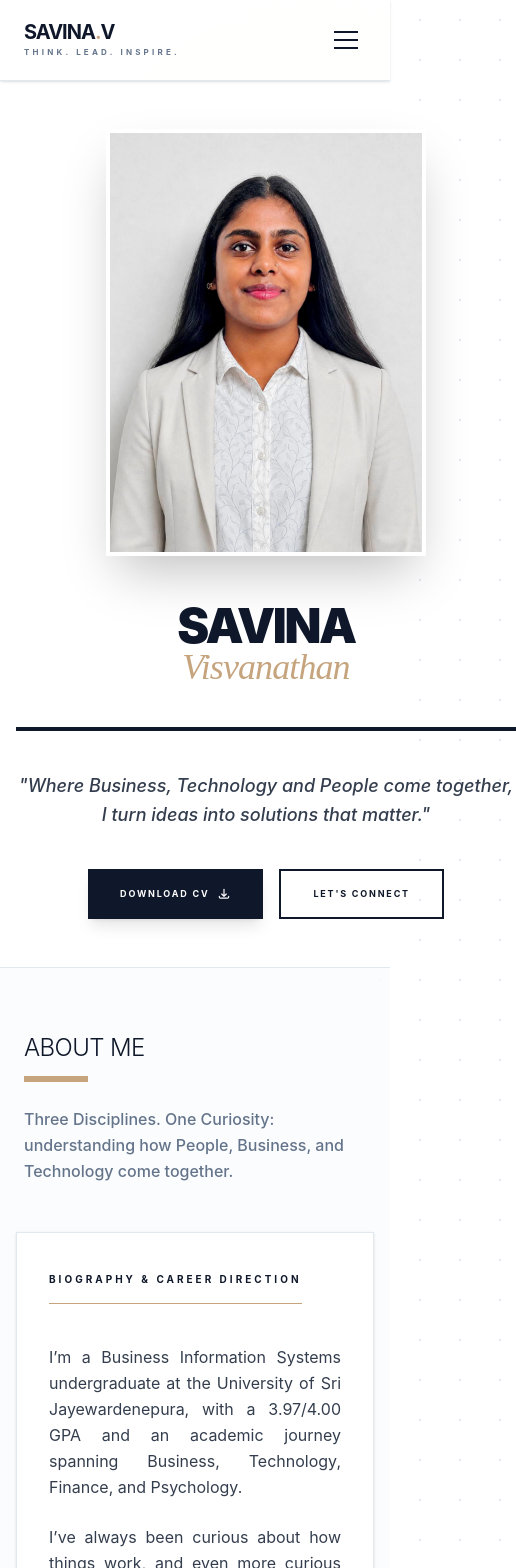
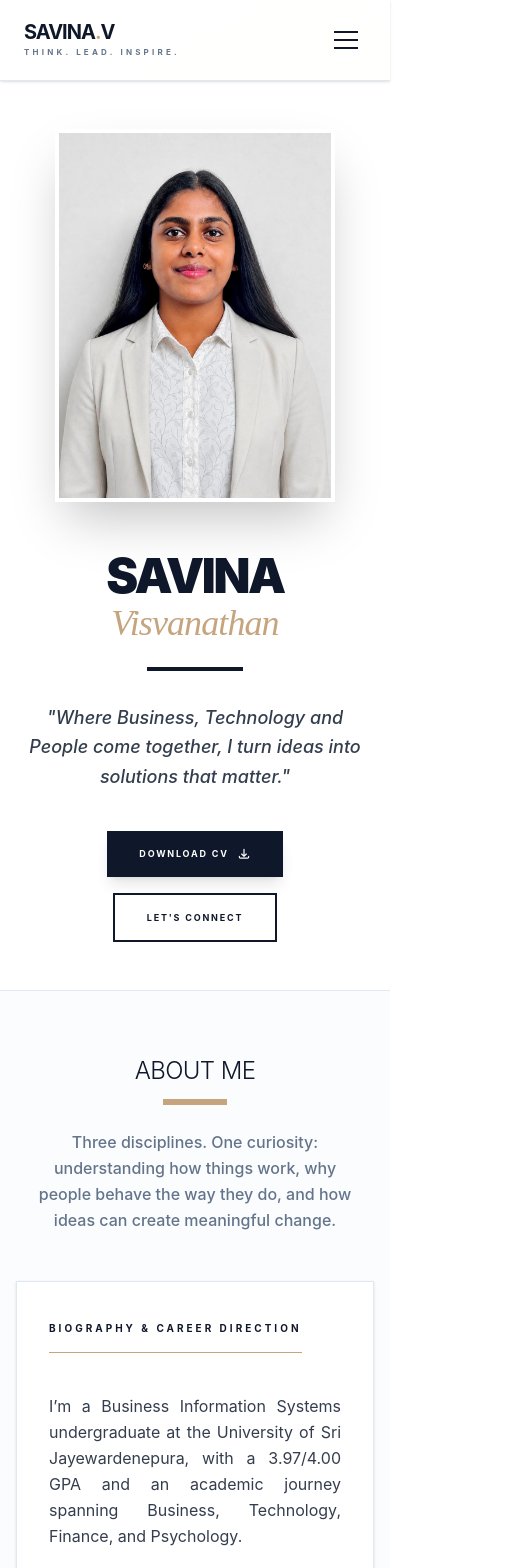
Before and after one commit to Savina2302/savina-portfolio, a React (Vite) app: page / in a window 390 px wide. Shown: the top 1568 px of the page, 516 px wide, since content can reach past the window. Built offline with nearby package versions, Linux system fonts and the light colour scheme.

Commit message:
Corrected alignment issues

```diff
--- a/src/App.jsx
+++ b/src/App.jsx
@@ -3,13 +3,13 @@ import React, { useState, useEffect } from 'react';
 // --- SHARED COMPONENTS ---
 
 const SectionHeader = ({ title, subtitle, light }) => (
-  <div className="mb-12 lg:mb-20 relative reveal px-2">
+  <div className="mb-12 lg:mb-20 relative reveal px-4 text-center lg:text-left">
     <h2 className={`text-2xl lg:text-4xl font-light tracking-tight uppercase ${light ? 'text-white' : 'text-brand-dark'}`}>
       {title}
     </h2>
-    <div className="h-1.5 w-16 bg-brand-accent mt-3"></div>
+    <div className="h-1.5 w-16 bg-brand-accent mt-3 mx-auto lg:mx-0"></div>
     {subtitle && (
-      <p className={`mt-6 text-base lg:text-lg font-medium leading-relaxed ${light ? 'text-slate-300' : 'text-brand-muted'} max-w-full lg:whitespace-nowrap overflow-hidden text-ellipsis`}>
+      <p className={`mt-6 text-base lg:text-lg font-medium leading-relaxed ${light ? 'text-slate-300' : 'text-brand-muted'} lg:whitespace-nowrap`}>
         {subtitle}
       </p>
     )}
@@ -149,7 +149,7 @@ const App = () => {
 
       {/* NAVIGATION */}
       {/* NAVIGATION */}
-      <nav className="sticky top-0 z-50 bg-white/95 backdrop-blur-md border-b border-slate-200 shadow-sm">
+      <nav className="sticky top-0 z-50 bg-white/95 backdrop-blur-md border-b border-slate-200 shadow-sm transition-colors">
         <div className="max-w-7xl mx-auto h-20 lg:h-24 px-6 lg:px-8 flex items-center justify-between">
           <div className="flex flex-col flex-shrink-0">
             <span className="text-xl lg:text-2xl font-bold tracking-tighter uppercase leading-none">Savina<span className="text-brand-accent">.</span>V</span>
@@ -192,44 +192,37 @@ const App = () => {
         )}
       </nav>
 
-      <main className="relative z-10">
+      <main className="relative z-10 overflow-x-hidden">
 
         {/* --- 1. HOME --- */}
-        <section id="home" className="min-h-[85vh] lg:min-h-[90vh] flex items-center py-12 lg:py-24 bg-white relative">
-          <div className="max-w-7xl mx-auto px-4 lg:px-8 w-full reveal">
+        <section id="home" className="min-h-[90vh] flex items-center py-12 lg:py-24 bg-white relative">
+          <div className="max-w-7xl mx-auto px-6 lg:px-8 w-full reveal">
             <div className="grid lg:grid-cols-2 gap-12 lg:gap-24 items-center">
 
               <div className="order-2 lg:order-1 text-center lg:text-left">
-                <h1 className="text-5xl md:text-7xl lg:text-[8.5rem] font-black text-brand-dark leading-[0.9] mb-10 tracking-tighter uppercase">
+                <h1 className="text-5xl md:text-7xl lg:text-[8.5rem] font-black text-brand-dark leading-[1.1] lg:leading-[0.8] mb-6 lg:mb-10 tracking-tighter uppercase">
                   Savina <br />
                   <span className="text-brand-accent font-serif italic font-normal block tracking-tight capitalize text-4xl md:text-6xl lg:text-8xl lg:-mt-4 lg:ml-2">
                     Visvanathan
                   </span>
                 </h1>
-<div className="h-1 w-125 bg-brand-dark mb-10"></div>
-                <p className="text-lg lg:text-2xl text-brand-primary leading-relaxed max-w-xl mb-10 lg:mb-12 font-medium italic opacity-90 mx-auto lg:mx-0">
+                <div className="h-1 w-24 bg-brand-dark mb-8 lg:mb-10 mx-auto lg:mx-0"></div>
+                <p className="text-lg lg:text-2xl text-brand-primary leading-relaxed max-w-xl mb-10 lg:mb-12 font-medium italic opacity-90 mx-auto lg:mx-0 text-center lg:text-left">
                   "Where Business, Technology and People come together, I turn ideas into solutions that matter."
                 </p>
                 <div className="flex flex-wrap justify-center lg:justify-start gap-4 lg:gap-6">
-                  <a
-  href="/CV.pdf"
-  download="Savina_Visvanathan_CV.pdf"
-  className="px-8 lg:px-10 py-4 lg:py-5 bg-brand-dark text-white text-[9px] lg:text-[10px] font-bold tracking-[0.2em] lg:tracking-[0.3em] hover:bg-brand-accent transition-all shadow-lg flex items-center gap-2"
->
+                  <a href="/CV.pdf" download="Savina_Visvanathan_CV.pdf" className="px-8 lg:px-10 py-4 lg:py-5 bg-brand-dark text-white text-[9px] lg:text-[10px] font-bold tracking-[0.2em] lg:tracking-[0.3em] hover:bg-brand-accent transition-all shadow-lg flex items-center gap-2">
                     DOWNLOAD CV
-  {/* Download Icon */}
-  <svg className="w-3.5 h-3.5" fill="none" stroke="currentColor" viewBox="0 0 24 24">
-    <path strokeLinecap="round" strokeLinejoin="round" strokeWidth="2" d="M4 16v1a2 2 0 002 2h12a2 2 0 002-2v-1m-4-4l-4 4m0 0l-4-4m4 4V4" />
-  </svg>
+                    <svg className="w-3.5 h-3.5" fill="none" stroke="currentColor" viewBox="0 0 24 24"><path strokeLinecap="round" strokeLinejoin="round" strokeWidth="2" d="M4 16v1a2 2 0 002 2h12a2 2 0 002-2v-1m-4-4l-4 4m0 0l-4-4m4 4V4" /></svg>
                   </a>
-<a href="#contact" className="px-8 lg:px-10 py-4 lg:py-5 border-2 border-brand-dark text-brand-dark text-[9px] lg:text-[10px] font-bold tracking-[0.2em] lg:tracking-[0.3em] hover:bg-brand-dark hover:text-white transition-all">LET'S CONNECT</a>
+                  <a href="#contact" className="px-8 lg:px-10 py-4 lg:py-5 border-2 border-brand-dark text-brand-dark text-[9px] lg:text-[10px] font-bold tracking-[0.2em] lg:tracking-[0.3em] hover:bg-brand-dark hover:text-white transition-all text-center">LET'S CONNECT</a>
                 </div>
               </div>
 
               <div className="order-1 lg:order-2 flex justify-center relative">
-                <div className="relative w-full max-w-[320px] lg:max-w-lg">
+                <div className="relative w-full max-w-[280px] sm:max-w-[320px] lg:max-w-lg">
                   <div className="aspect-[3/4] bg-slate-100 border-4 lg:border-8 border-white shadow-2xl grayscale-0 lg:grayscale lg:hover:grayscale-0 transition-all duration-1000 overflow-hidden z-10 relative">
-   <img src="/images/profile.jpeg" alt="Savina" className="w-full h-full object-cover object-top" />
+                    <img src="images/profile.jpeg" alt="Savina" className="w-full h-full object-cover object-top" />
                   </div>
 
                 </div>
@@ -242,7 +235,7 @@ const App = () => {
         {/* --- 2. ABOUT ME --- */}
         <section id="about" className="py-16 lg:py-32 bg-slate-50/60 backdrop-blur-md border-y border-slate-200">
           <div className="max-w-7xl mx-auto px-4 lg:px-8">
-            <SectionHeader title="About Me" subtitle="Three Disciplines. One Curiosity: understanding how People, Business, and Technology come together." />
+            <SectionHeader title="About Me" subtitle="Three disciplines. One curiosity: understanding how things work, why people behave the way they do, and how ideas can create meaningful change." />
 
             {/* Changed from lg:grid-cols-2 to lg:grid-cols-3 to give the Bio more horizontal room */}
             <div className="grid grid-cols-1 lg:grid-cols-3 gap-12 lg:gap-16 items-start">
@@ -259,7 +252,7 @@ const App = () => {
                       I’m a Business Information Systems undergraduate at the University of Sri Jayewardenepura, with a 3.97/4.00 GPA and an academic journey spanning Business, Technology, Finance, and Psychology.
                     </p>
                     <p>
-                      I’ve always been curious about how things work, and even more curious about how they could work better. I enjoy looking beyond the obvious problem, understanding what people actually need, and turning those insights into practical solutions. Whether I’m working on a project, coordinating a team, or analysing a system, I’m drawn to the space where people, business, and technology come together.
+                      I’ve always been curious about how things work, and even more curious about how they could work better. I enjoy looking beyond the obvious problem, understanding what people actually need, and turning those insights into practical solutions. Whether I’m working on a project, coordinating a team, or analysing a system, I’m drawn to the space where business, technology and people come together.
                     </p>
                   </div>
 
@@ -512,29 +505,41 @@ const App = () => {
         </section>
 
         {/* --- 8. CONTACT --- */}
-        <section id="contact" className="py-16 lg:py-32 bg-white/60 backdrop-blur-md">
-          <div className="max-w-7xl mx-auto px-4 lg:px-8">
+        {/* --- 8. CONTACT --- */}
+        <section id="contact" className="py-16 lg:py-32 bg-white/60 backdrop-blur-md relative">
+          <div className="max-w-7xl mx-auto px-6 lg:px-8">
             <div className="mb-12 lg:mb-20 flex flex-col items-center text-center reveal">
-              <h2 className="text-2xl lg:text-3xl font-light tracking-tight uppercase text-brand-dark">Contact Me</h2>
+              <h2 className="text-2xl lg:text-3xl font-light tracking-tight uppercase text-brand-dark">
+                Contact Me
+              </h2>
               <div className="h-1.5 w-16 bg-brand-accent mt-3 mx-auto"></div>
-              <p className="mt-6 text-sm lg:text-lg font-medium text-brand-muted mx-auto text-justify lg:whitespace-nowrap">
+
+              {/* Wrapped in a container to ensure mobile safety while maintaining one-line desktop view */}
+              <div className="mt-8 space-y-2 w-full overflow-hidden">
+                <p className="text-sm lg:text-lg font-medium text-brand-muted lg:whitespace-nowrap text-center">
                   Open to Internship Opportunities, Academic Collaborations, and Professional Networking.
                 </p>
-              <p className="mt-6 text-sm lg:text-lg font-small text-brand-muted mx-auto text-justify lg:whitespace-nowrap">
-                I’m always open to meaningful conversations, new perspectives, and opportunities to learn, contribute, and grow.
+                <p className="text-xs lg:text-base text-brand-muted lg:whitespace-nowrap text-center italic opacity-80">
+                  Eager to learn from new perspectives, contribute to meaningful work, and build connections that go beyond the classroom.
                 </p>
               </div>
+            </div>
 
-            <div className="grid sm:grid-cols-2 gap-6 lg:gap-8 max-w-5xl mx-auto">
+            <div className="grid grid-cols-1 sm:grid-cols-2 gap-4 lg:gap-8 max-w-5xl mx-auto">
               {[
                 { label: 'Direct Communication', val: 'savina.visvanathan@gmail.com', href: 'mailto:savina.visvanathan@gmail.com' },
                 { label: 'Direct Call / WhatsApp', val: '+94 71 998 0118', href: 'tel:+94719980118' },
                 { label: 'Professional Presence', val: 'LinkedIn Profile', href: 'https://www.linkedin.com/in/savina-visvanathan-9bab01304' },
                 { label: 'Technical Portfolio', val: 'GitHub Profile', href: 'https://github.com/Savina2302' }
               ].map((item, i) => (
-                <div key={i} className="p-8 lg:p-10 bg-slate-50 border border-slate-200 hover:border-brand-accent transition-colors group reveal">
+                <div key={i} className="p-8 lg:p-10 bg-white/90 border border-slate-200 hover:border-brand-accent transition-all duration-300 group reveal shadow-sm flex flex-col justify-center">
                   <p className="text-[10px] font-bold text-brand-accent uppercase tracking-[0.3em] mb-4">{item.label}</p>
-                  <a href={item.href} target={item.href.startsWith('http') ? '_blank' : ''} className="text-base lg:text-xl font-bold text-brand-dark group-hover:text-brand-accent transition-colors break-all underline underline-offset-4">
+                  <a
+                    href={item.href}
+                    target={item.href.startsWith('http') ? '_blank' : ''}
+                    rel="noopener noreferrer"
+                    className="text-base lg:text-xl font-bold text-brand-dark group-hover:text-brand-accent transition-colors break-all underline underline-offset-4"
+                  >
                     {item.val}
                   </a>
                 </div>
```
Lines whose indentation alone changed are shown as unchanged.
